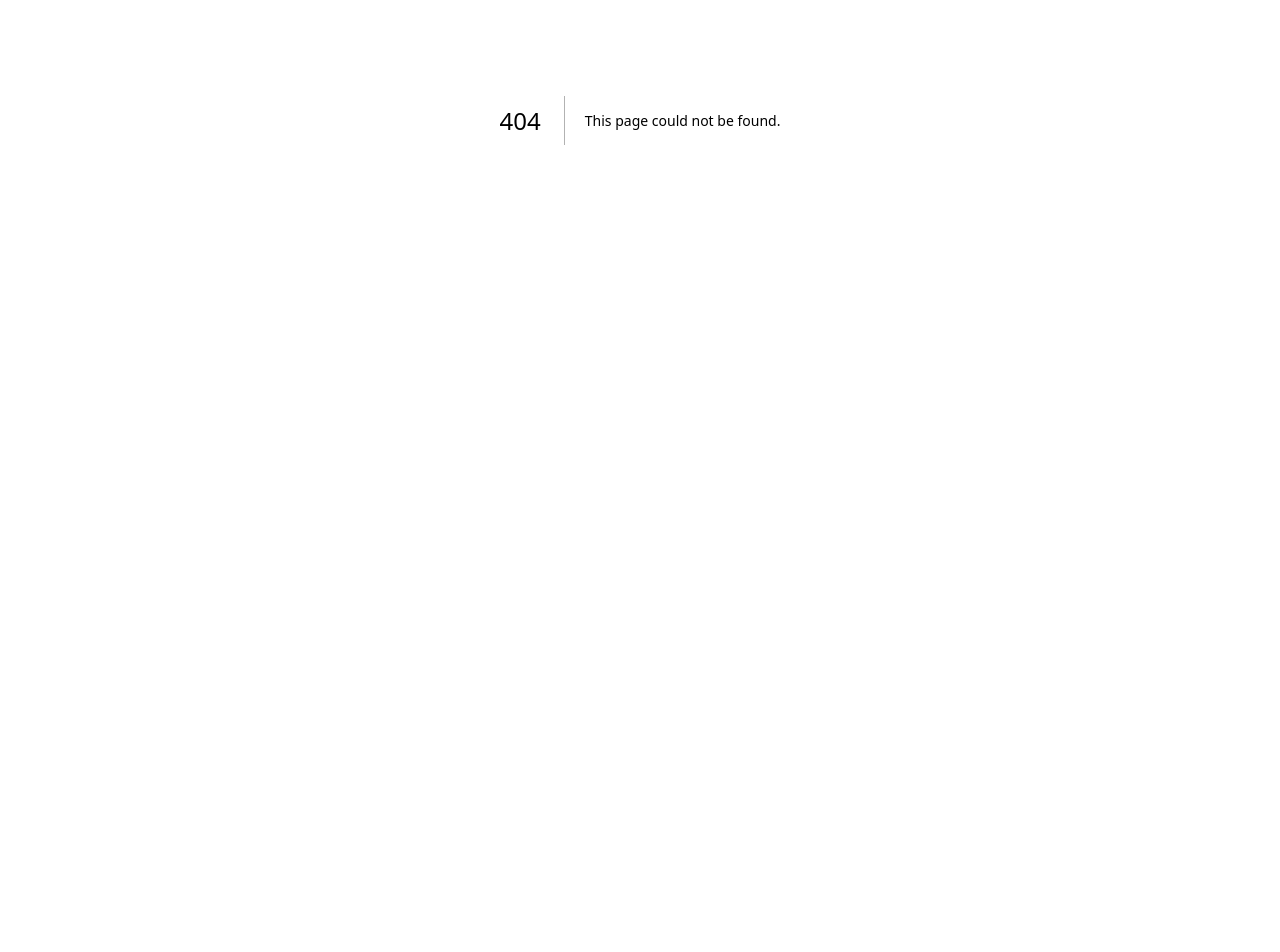
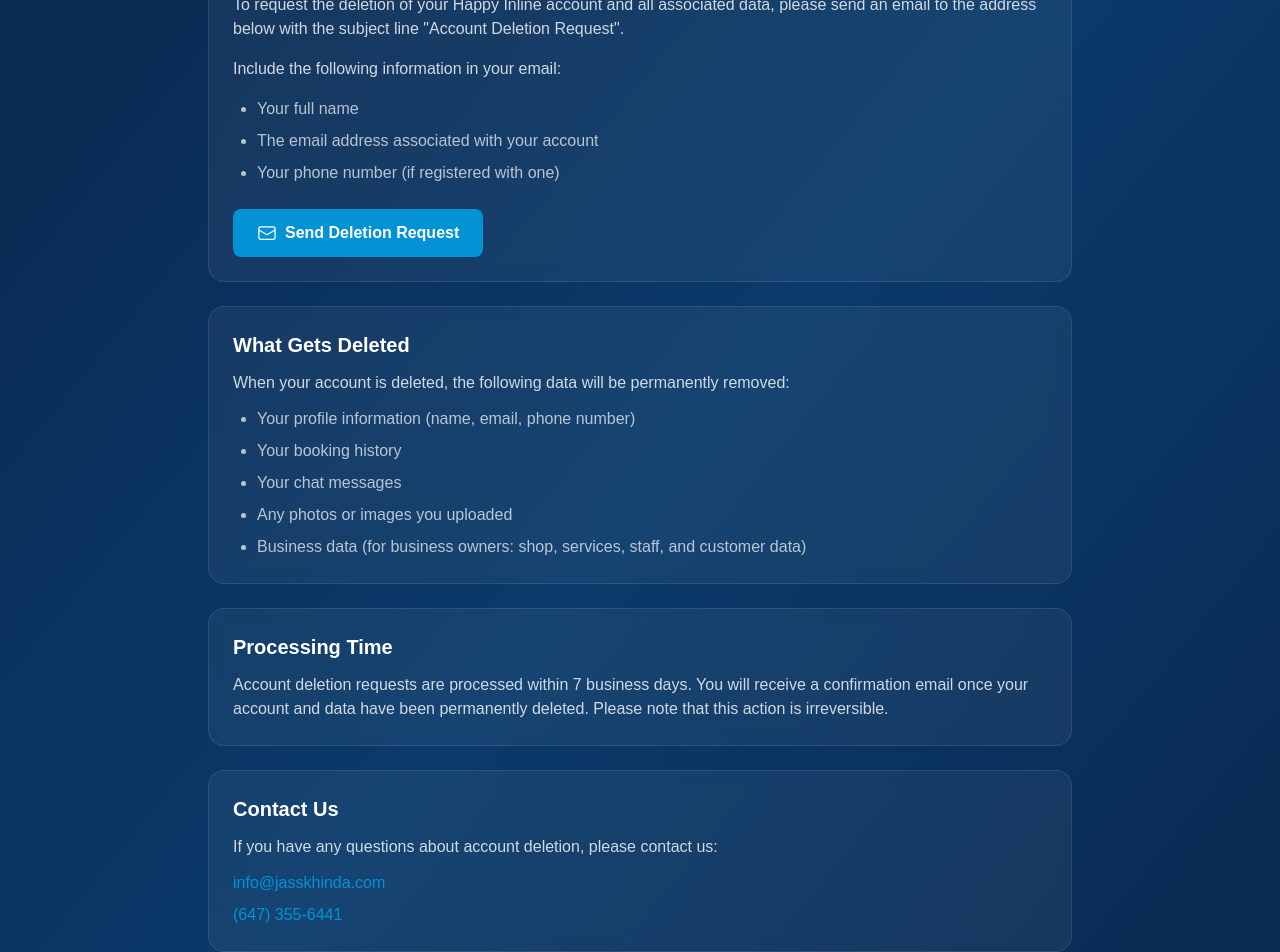
Before and after one commit to jasskhinda/happyinline.com, a Next.js app in the folder webapp/: page /delete-account in a window 1280 px wide. Before the commit this address had no page. Shown: the part 280-1232 px from the top of the page. Before the commit the page ends 800 px from the top, so only its background shows below. Built offline with nearby package versions, Linux system fonts and the light colour scheme; no server answers.

Commit message:
Add account deletion request page for Google Play compliance
Co-Authored-By: Claude Opus 4.6 <noreply@anthropic.com>

```diff
--- /dev/null
+++ b/webapp/src/app/delete-account/page.tsx
@@ -0,0 +1,85 @@
+'use client';
+
+import Header from '@/components/Header';
+import Footer from '@/components/Footer';
+
+export default function DeleteAccountPage() {
+  return (
+    <div className="min-h-screen bg-gradient-to-br from-[#09264b] via-[#0a3a6b] to-[#09264b]">
+      <Header />
+
+      <main className="max-w-4xl mx-auto px-4 py-24">
+        <h1 className="text-4xl font-bold text-white mb-4">Delete Your Account</h1>
+        <p className="text-[#0393d5] mb-8">Request deletion of your account and all associated data.</p>
+
+        <div className="space-y-6">
+          <section className="bg-white/5 backdrop-blur-sm rounded-2xl p-6 border border-white/10">
+            <h2 className="text-xl font-semibold text-white mb-3">How to Request Account Deletion</h2>
+            <p className="text-white/80 mb-4">
+              To request the deletion of your Happy Inline account and all associated data,
+              please send an email to the address below with the subject line
+              &quot;Account Deletion Request&quot;.
+            </p>
+            <p className="text-white/80 mb-4">
+              Include the following information in your email:
+            </p>
+            <ul className="list-disc pl-6 text-white/70 space-y-2 mb-6">
+              <li>Your full name</li>
+              <li>The email address associated with your account</li>
+              <li>Your phone number (if registered with one)</li>
+            </ul>
+            <a
+              href="mailto:info@jasskhinda.com?subject=Account%20Deletion%20Request"
+              className="inline-flex items-center gap-2 bg-[#0393d5] hover:bg-[#027bb5] text-white font-semibold py-3 px-6 rounded-lg transition-all"
+            >
+              <svg className="w-5 h-5" fill="none" viewBox="0 0 24 24" strokeWidth={1.5} stroke="currentColor">
+                <path strokeLinecap="round" strokeLinejoin="round" d="M21.75 6.75v10.5a2.25 2.25 0 01-2.25 2.25h-15a2.25 2.25 0 01-2.25-2.25V6.75m19.5 0A2.25 2.25 0 0019.5 4.5h-15a2.25 2.25 0 00-2.25 2.25m19.5 0v.243a2.25 2.25 0 01-1.07 1.916l-7.5 4.615a2.25 2.25 0 01-2.36 0L3.32 8.91a2.25 2.25 0 01-1.07-1.916V6.75" />
+              </svg>
+              Send Deletion Request
+            </a>
+          </section>
+
+          <section className="bg-white/5 backdrop-blur-sm rounded-2xl p-6 border border-white/10">
+            <h2 className="text-xl font-semibold text-white mb-3">What Gets Deleted</h2>
+            <p className="text-white/80 mb-3">
+              When your account is deleted, the following data will be permanently removed:
+            </p>
+            <ul className="list-disc pl-6 text-white/70 space-y-2">
+              <li>Your profile information (name, email, phone number)</li>
+              <li>Your booking history</li>
+              <li>Your chat messages</li>
+              <li>Any photos or images you uploaded</li>
+              <li>Business data (for business owners: shop, services, staff, and customer data)</li>
+            </ul>
+          </section>
+
+          <section className="bg-white/5 backdrop-blur-sm rounded-2xl p-6 border border-white/10">
+            <h2 className="text-xl font-semibold text-white mb-3">Processing Time</h2>
+            <p className="text-white/80">
+              Account deletion requests are processed within 7 business days. You will receive
+              a confirmation email once your account and data have been permanently deleted.
+              Please note that this action is irreversible.
+            </p>
+          </section>
+
+          <section className="bg-white/5 backdrop-blur-sm rounded-2xl p-6 border border-white/10">
+            <h2 className="text-xl font-semibold text-white mb-3">Contact Us</h2>
+            <p className="text-white/80">
+              If you have any questions about account deletion, please contact us:
+            </p>
+            <div className="mt-3 space-y-2">
+              <a href="mailto:info@jasskhinda.com" className="text-[#0393d5] hover:text-white font-medium transition-colors block">
+                info@jasskhinda.com
+              </a>
+              <a href="tel:+16473556441" className="text-[#0393d5] hover:text-white font-medium transition-colors block">
+                (647) 355-6441
+              </a>
+            </div>
+          </section>
+        </div>
+      </main>
+
+      <Footer />
+    </div>
+  );
+}
```
